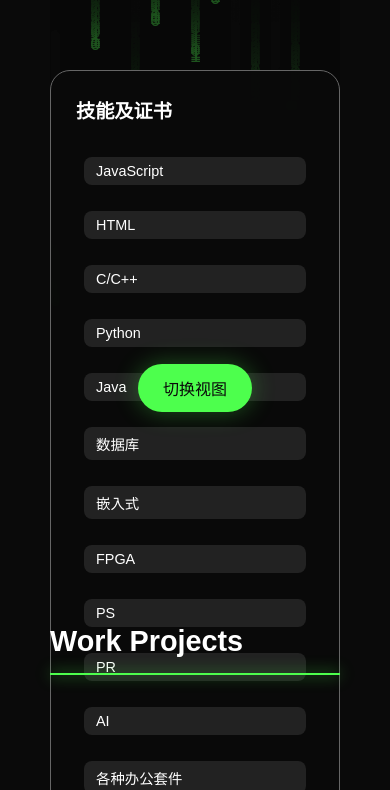
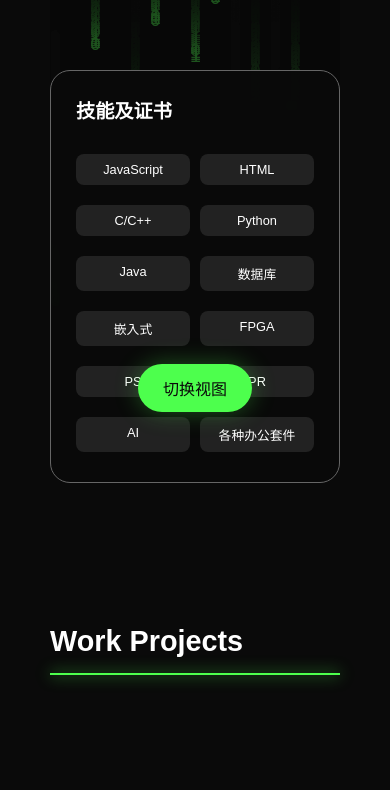
Before and after one commit to BossGokoRuri/May-Wab, a plain HTML site: page index.html in a window 390 px wide. Shown: the part 1503-2293 px from the top of the page. Drawn offline with Linux system fonts and the light colour scheme.

Commit message:
Update index.html

```diff
--- a/index.html
+++ b/index.html
@@ -703,11 +703,6 @@
 		}
 	}
 
-	@media (max-width: 480px) {
-		.panel-front {
-			grid-template-columns: 1fr;
-		}
-
 		.tech-item {
 			margin: 8px;
 			padding: 6px 12px;
@@ -831,6 +826,32 @@
 	@media (max-width: 1200px) {
 	    .toggle-btn {
 	        bottom: -42px;
+	    }
+	}
+
+	@media (max-width: 768px) {
+	    .panel-front {
+	        display: grid !important;
+	        grid-template-columns: repeat(2, 1fr);
+	        gap: 10px;
+	    }
+
+	    .tech-item {
+	        width: 100%;
+	        margin: 5px 0;
+	        padding: 10px 15px;
+	        text-align: center;
+	    }
+	}
+
+	@media (max-width: 480px) {
+	    .panel-front {
+	        grid-template-columns: repeat(2, 1fr);
+	    }
+
+	    .tech-item {
+	        font-size: 0.8rem;
+	        padding: 8px 12px;
 	    }
 	}
 
```
